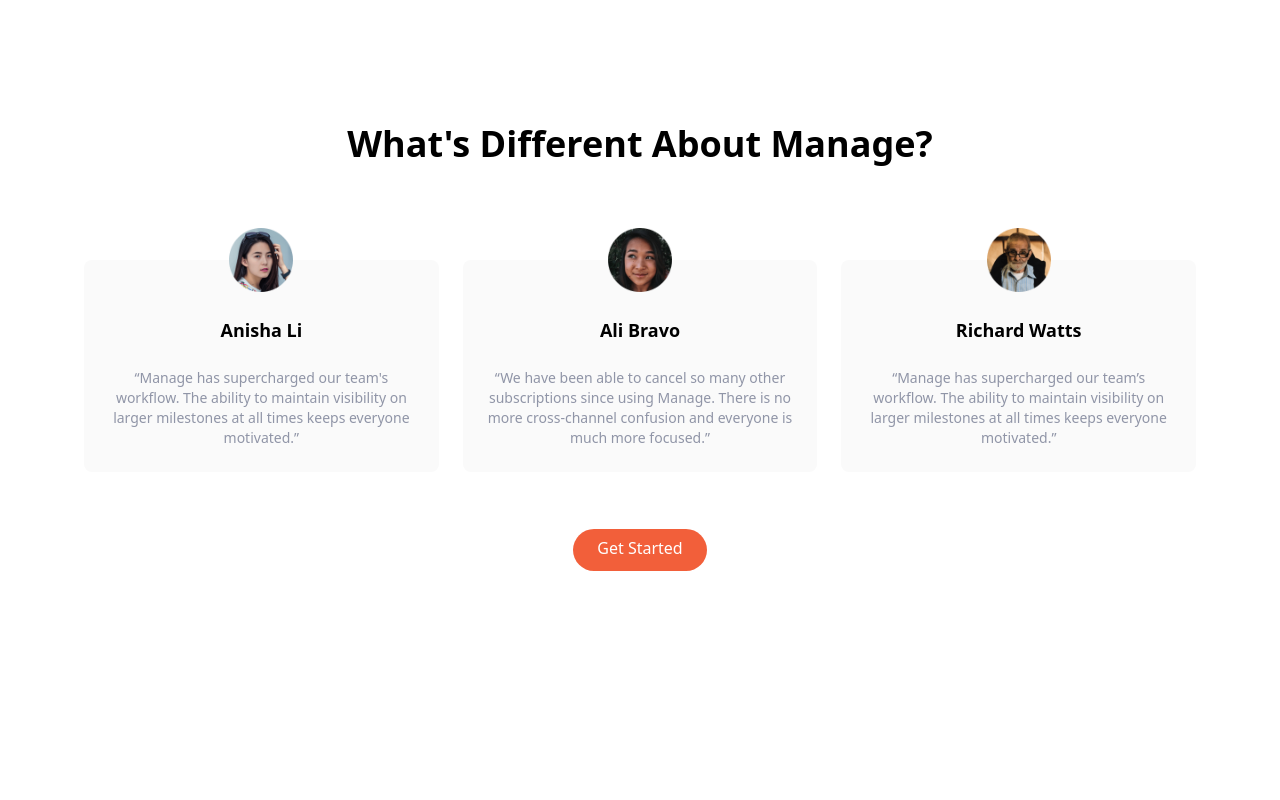
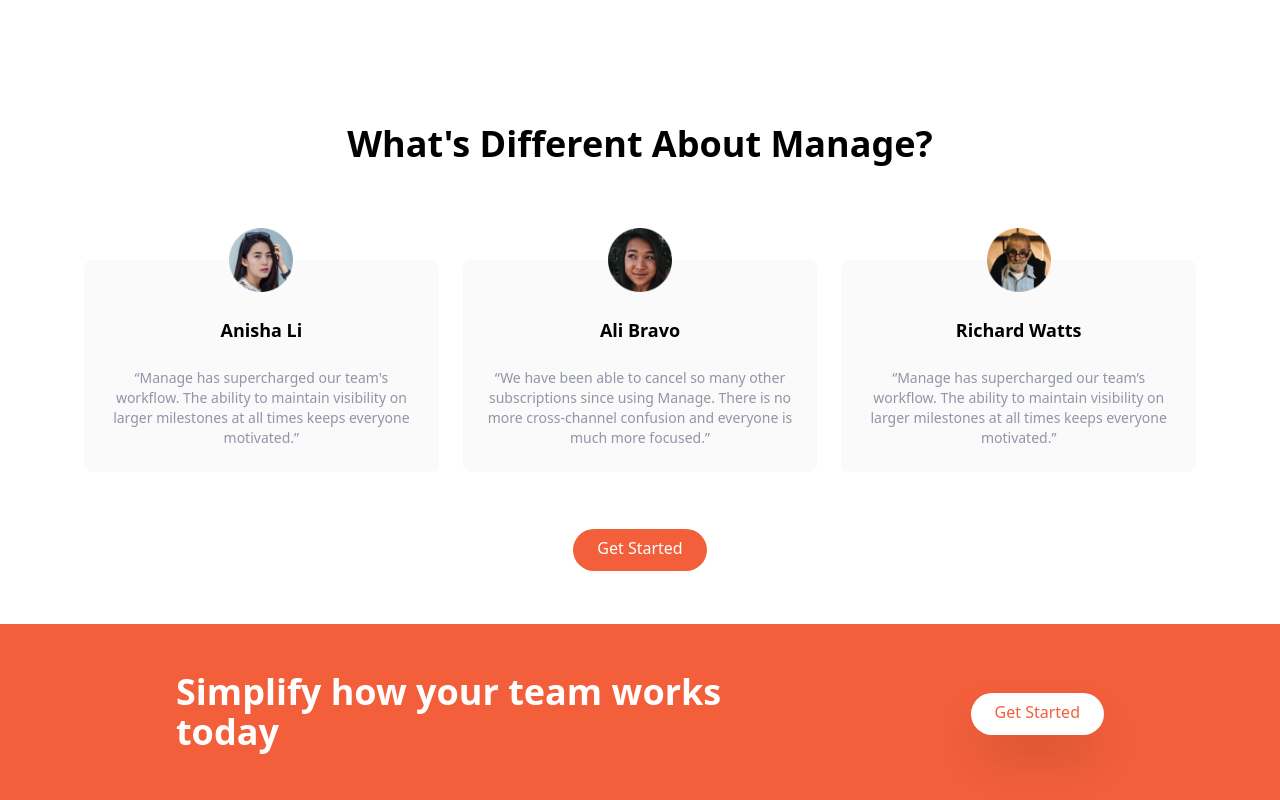
Before and after one commit to Shreejal10/TailWind-Crash-Course, a website: page index.html in a window 1280 px wide. Shown: the part 1144-1944 px from the top of the page. Before the commit the page ends 1768 px from the top, so only its background shows below. Drawn offline with Linux system fonts and the light colour scheme.

Commit message:
added CTA-section

```diff
--- a/index.html
+++ b/index.html
@@ -184,5 +184,21 @@
         </div>
     </section>
 
+
+    <!-- CTA Section -->
+    <section id="cta" class="bg-brightRed">
+        <!-- Flex Container -->
+        <div class="container flex flex-col items-center justify-between px-6 py-24 mx-auto space-y-12 md:py-12 md:flex-row md:space-y-0">
+            <!-- Heading -->
+            <h2 class="text-5xl font-bold leading-tight text-center text-white md:text-4xl md:max-w-xl md:text-left">
+                Simplify how your team works today
+            </h2>
+
+            <!-- Button -->
+            <div>
+                <a href="#" class="p-3 px-6 pt-2 text-brightRed bg-white rounded-full shadow-2xl baseline hover:bg-gray-900">Get Started</a>
+            </div>
+        </div>
+    </section>
 </body>
 </html>
```
Also changed, not shown: css/main.css.
